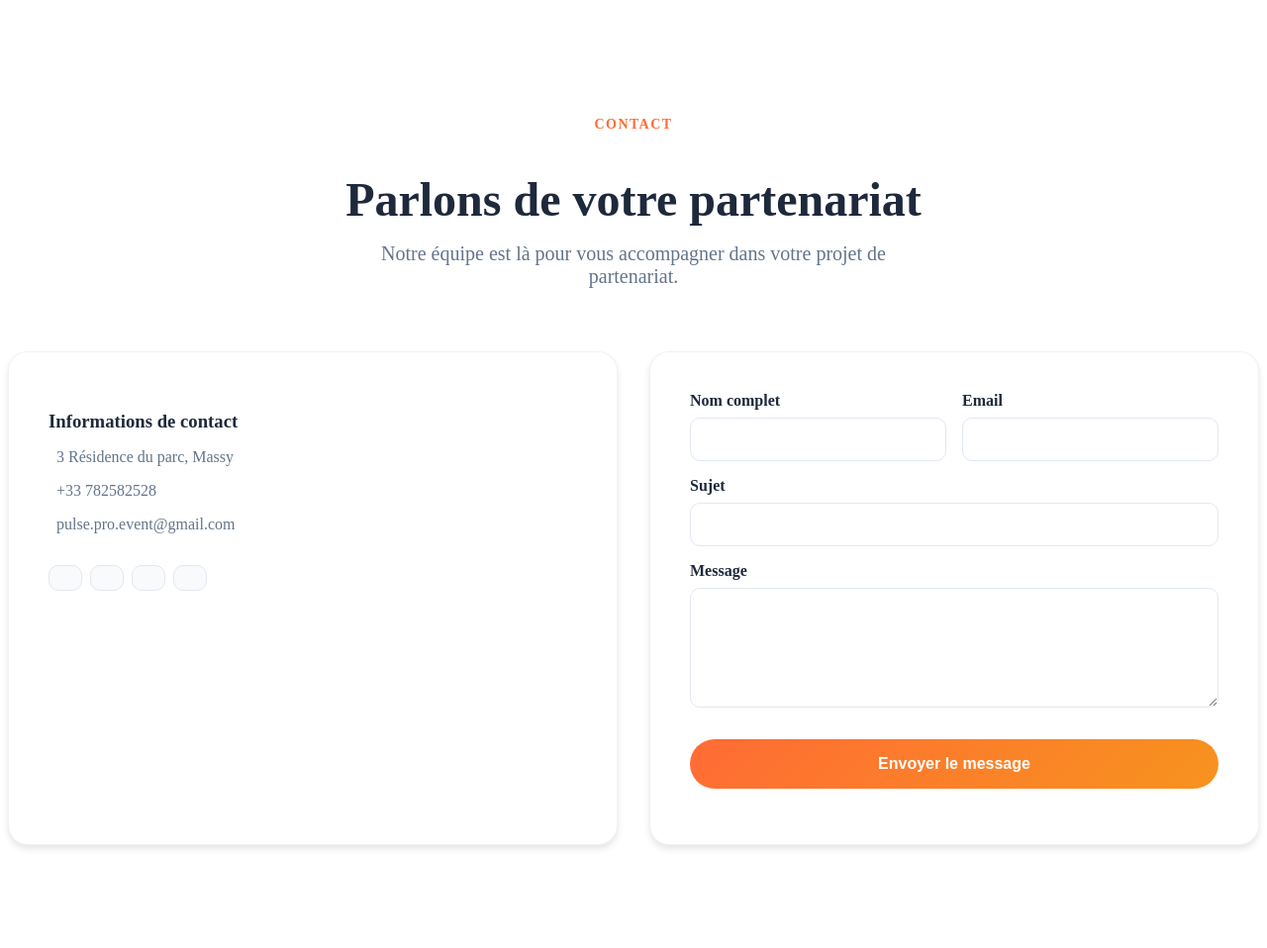
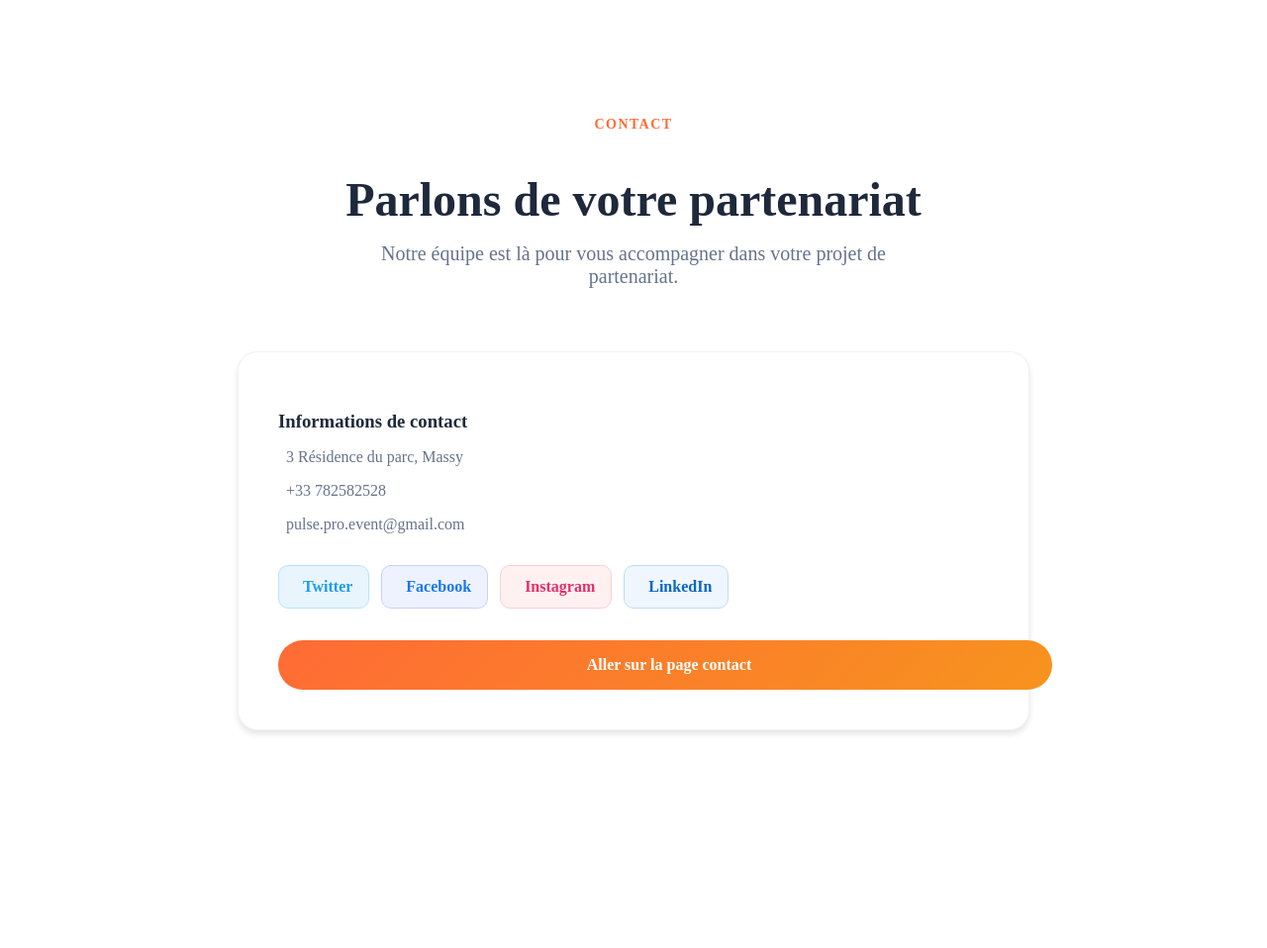
Before and after one commit to Pulse-Asso/Pulse_Showcase, a PHP site: page /contact.php in a window 1280 px wide. Shown: the whole page at 99% size. After the commit the page ends 742 px from the top, so only its background shows below. Run offline with PHP 8.4, Linux system fonts and the light colour scheme.

Commit message:
Refactor contact component layout and styling
Co-authored-by: vianneyotton13 <vianneyotton13@gmail.com>

```diff
--- a/site_pulse/Components/contact.php
+++ b/site_pulse/Components/contact.php
@@ -11,7 +11,7 @@
                 </p>
             </div>
 
-            <div class="grid grid-2" style="display: grid; grid-template-columns: repeat(auto-fit, minmax(300px, 1fr)); gap: 2rem;">
+            <div class="single-contact" style="max-width: 800px; margin: 0 auto;">
                 <div class="card" style="background: white; border-radius: 20px; padding: 2.5rem; box-shadow: 0 4px 6px rgba(0, 0, 0, 0.1); border: 1px solid rgba(0, 0, 0, 0.05);">
                     <h3 style="margin-bottom: 1rem; color: #1e293b;">Informations de contact</h3>
                     <p style="display: flex; align-items: center; gap: 0.5rem; margin-bottom: 1rem; color: #64748b;">
@@ -24,52 +24,27 @@
                         <i class="fas fa-envelope" style="color: #ff6b35;"></i> pulse.pro.event@gmail.com
                     </p>
 
-                    <div style="display: flex; gap: 0.5rem; margin-top: 2rem;">
-                        <a href="#" class="btn btn-secondary" style="background: #f8fafc; color: #64748b; border: 1px solid #e2e8f0; padding: 0.75rem 1rem; border-radius: 10px; text-decoration: none; transition: all 0.3s ease;">
-                            <i class="fab fa-twitter"></i>
+                    <div style="display: flex; gap: 0.75rem; margin-top: 2rem; flex-wrap: wrap;">
+                        <a href="https://twitter.com" aria-label="Twitter" title="Twitter" class="btn btn-secondary" style="background: #e8f5fd; color: #1d9bf0; border: 1px solid #bae3ff; padding: 0.75rem 1rem; border-radius: 10px; text-decoration: none; transition: all 0.3s ease; display: inline-flex; align-items: center; gap: 0.5rem;">
+                            <i class="fab fa-twitter" style="font-size: 1.25rem;"></i><span style="font-weight: 600;">Twitter</span>
                         </a>
-                        <a href="#" class="btn btn-secondary" style="background: #f8fafc; color: #64748b; border: 1px solid #e2e8f0; padding: 0.75rem 1rem; border-radius: 10px; text-decoration: none; transition: all 0.3s ease;">
-                            <i class="fab fa-facebook-f"></i>
+                        <a href="https://facebook.com" aria-label="Facebook" title="Facebook" class="btn btn-secondary" style="background: #eef2ff; color: #1877f2; border: 1px solid #c7d2fe; padding: 0.75rem 1rem; border-radius: 10px; text-decoration: none; transition: all 0.3s ease; display: inline-flex; align-items: center; gap: 0.5rem;">
+                            <i class="fab fa-facebook-f" style="font-size: 1.25rem;"></i><span style="font-weight: 600;">Facebook</span>
                         </a>
-                        <a href="#" class="btn btn-secondary" style="background: #f8fafc; color: #64748b; border: 1px solid #e2e8f0; padding: 0.75rem 1rem; border-radius: 10px; text-decoration: none; transition: all 0.3s ease;">
-                            <i class="fab fa-instagram"></i>
+                        <a href="https://instagram.com" aria-label="Instagram" title="Instagram" class="btn btn-secondary" style="background: #fff1f2; color: #e1306c; border: 1px solid #fecdd3; padding: 0.75rem 1rem; border-radius: 10px; text-decoration: none; transition: all 0.3s ease; display: inline-flex; align-items: center; gap: 0.5rem;">
+                            <i class="fab fa-instagram" style="font-size: 1.25rem;"></i><span style="font-weight: 600;">Instagram</span>
                         </a>
-                        <a href="#" class="btn btn-secondary" style="background: #f8fafc; color: #64748b; border: 1px solid #e2e8f0; padding: 0.75rem 1rem; border-radius: 10px; text-decoration: none; transition: all 0.3s ease;">
-                            <i class="fab fa-linkedin-in"></i>
+                        <a href="https://www.linkedin.com" aria-label="LinkedIn" title="LinkedIn" class="btn btn-secondary" style="background: #eff6ff; color: #0a66c2; border: 1px solid #bfdbfe; padding: 0.75rem 1rem; border-radius: 10px; text-decoration: none; transition: all 0.3s ease; display: inline-flex; align-items: center; gap: 0.5rem;">
+                            <i class="fab fa-linkedin-in" style="font-size: 1.25rem;"></i><span style="font-weight: 600;">LinkedIn</span>
                         </a>
                     </div>
-                </div>
 
-                <div class="card" style="background: white; border-radius: 20px; padding: 2.5rem; box-shadow: 0 4px 6px rgba(0, 0, 0, 0.1); border: 1px solid rgba(0, 0, 0, 0.05);">
-                    <form id="contactForm" action="../contact.php" method="POST">
-                        <div style="display: grid; grid-template-columns: 1fr 1fr; gap: 1rem; margin-bottom: 1rem;">
-                            <div>
-                                <label for="name" style="display: block; margin-bottom: 0.5rem; font-weight: 600; color: #1e293b;">Nom complet</label>
-                                <input type="text" id="name" name="name" class="form-control" required style="width: 100%; padding: 0.75rem; border: 1px solid #e2e8f0; border-radius: 10px; font-size: 1rem;">
-                            </div>
-                            <div>
-                                <label for="email" style="display: block; margin-bottom: 0.5rem; font-weight: 600; color: #1e293b;">Email</label>
-                                <input type="email" id="email" name="email" class="form-control" required style="width: 100%; padding: 0.75rem; border: 1px solid #e2e8f0; border-radius: 10px; font-size: 1rem;">
-                            </div>
-                        </div>
-
-                        <div style="margin-bottom: 1rem;">
-                            <label for="subject" style="display: block; margin-bottom: 0.5rem; font-weight: 600; color: #1e293b;">Sujet</label>
-                            <input type="text" id="subject" name="subject" class="form-control" required style="width: 100%; padding: 0.75rem; border: 1px solid #e2e8f0; border-radius: 10px; font-size: 1rem;">
-                        </div>
-
-                        <div style="margin-bottom: 2rem;">
-                            <label for="message" style="display: block; margin-bottom: 0.5rem; font-weight: 600; color: #1e293b;">Message</label>
-                            <textarea id="message" name="message" class="form-control" rows="5" required style="width: 100%; padding: 0.75rem; border: 1px solid #e2e8f0; border-radius: 10px; font-size: 1rem; resize: vertical;"></textarea>
-                        </div>
-
-                        <div>
-                            <button type="submit" class="btn btn-primary btn-lg" style="width: 100%; background: linear-gradient(135deg, #ff6b35, #f7931e); color: white; border: none; padding: 1rem 2rem; border-radius: 30px; font-weight: 700; font-size: 1rem; cursor: pointer; transition: all 0.3s ease;">
-                                <i class="fas fa-paper-plane"></i>
-                                Envoyer le message
-                            </button>
-                        </div>
-                    </form>
+                    <div style="margin-top: 2rem;">
+                        <a href="../contact.php" class="btn btn-primary btn-lg" style="width: 100%; background: linear-gradient(135deg, #ff6b35, #f7931e); color: white; border: none; padding: 1rem 2rem; border-radius: 30px; font-weight: 700; font-size: 1rem; cursor: pointer; transition: all 0.3s ease; display: inline-flex; align-items: center; justify-content: center; gap: 0.5rem; text-decoration: none;">
+                            <i class="fas fa-envelope"></i>
+                            Aller sur la page contact
+                        </a>
+                    </div>
                 </div>
             </div>
         </div>
```
